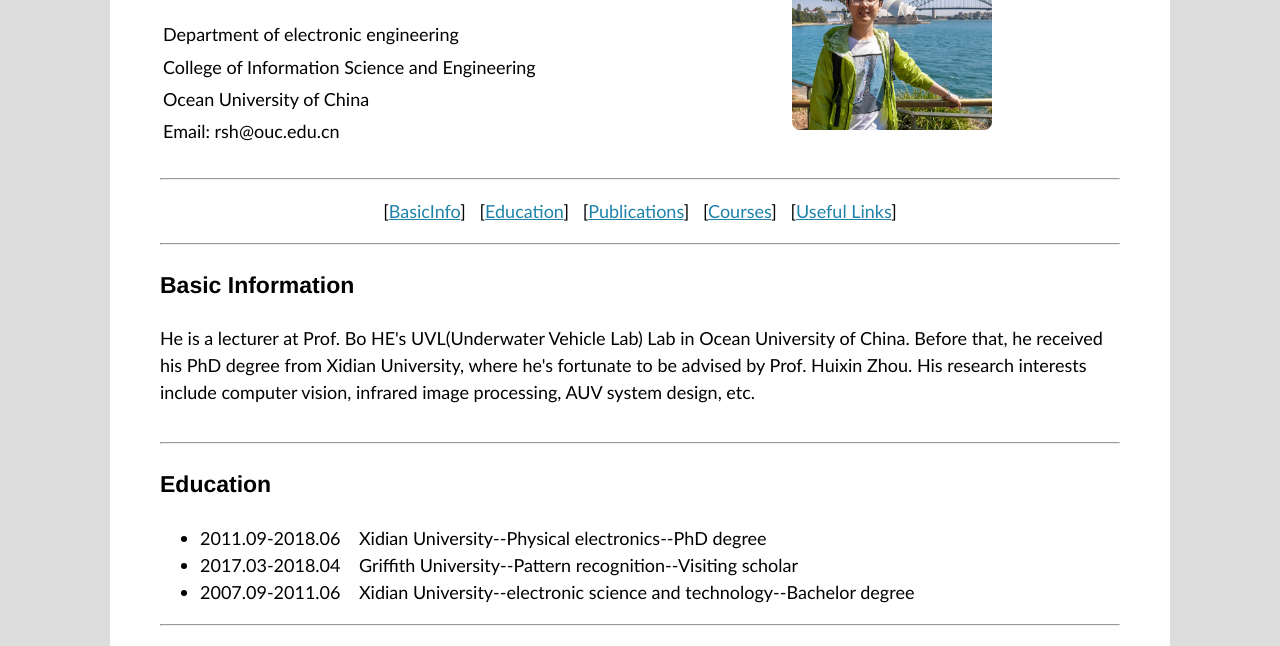
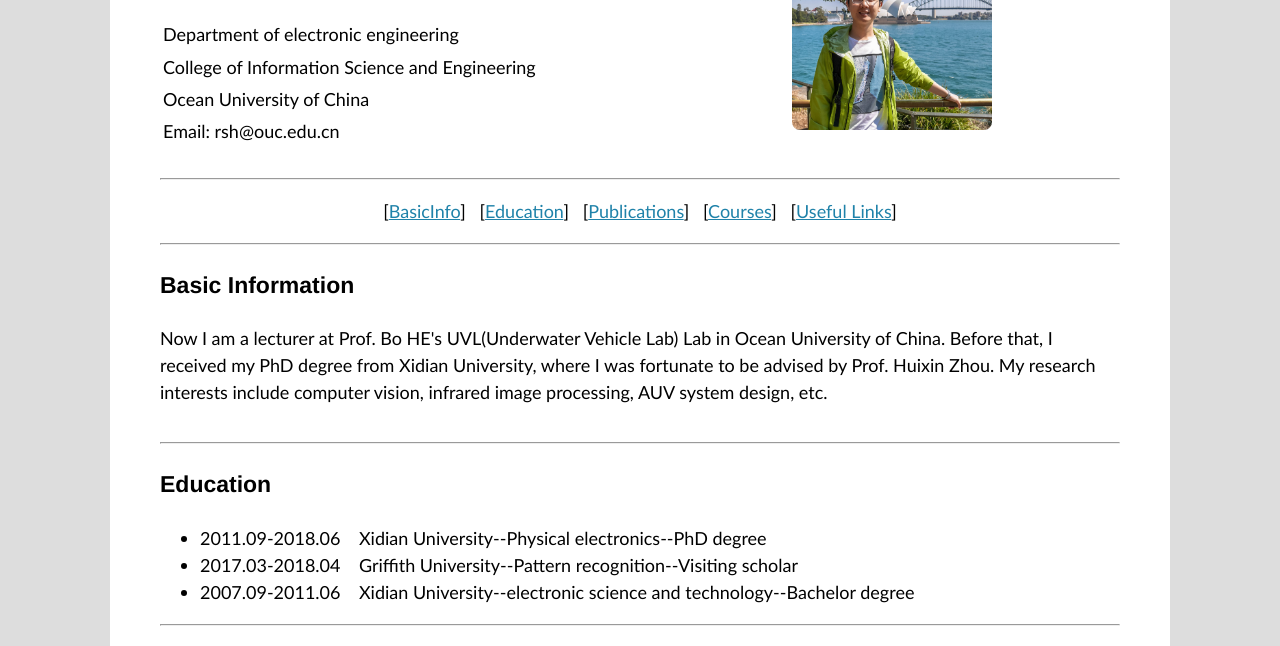
Before and after one commit to rshouc/rshouc.github.io, a plain HTML site: page index.html in a window 1280 px wide. Shown: the part 149-795 px from the top of the page. Drawn offline with Linux system fonts and the light colour scheme.

Commit message:
Update index.html

```diff
--- a/index.html
+++ b/index.html
@@ -47,7 +47,7 @@
 
 
 <h3><a name="Res"></a>Basic Information</h3>
-He is a lecturer at Prof. Bo HE's UVL(Underwater Vehicle Lab) Lab in Ocean University of China. Before that, he received his PhD degree from Xidian University, where he's fortunate to be advised by Prof. Huixin Zhou. His research interests include computer vision, infrared image processing, AUV system design, etc.
+Now I am a lecturer at Prof. Bo HE's UVL(Underwater Vehicle Lab) Lab in Ocean University of China. Before that, I received my PhD degree from Xidian University, where I was fortunate to be advised by Prof. Huixin Zhou. My research interests include computer vision, infrared image processing, AUV system design, etc.
 <br><br>
 <hr>
 
```
